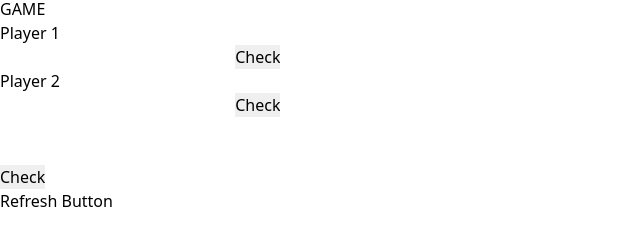
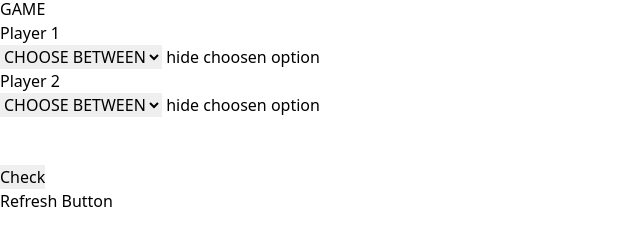
Before and after one commit to Carrosen/rock_paper_scissors, a website: page src/index.html in a window 1280 px wide. Shown: the part 227-472 px from the top of the page, without its empty margins (0-640 px from the left). Drawn offline with nearby package versions, Linux system fonts and the light colour scheme.

Commit message:
adds select option instead of input field, and functions for buttons to hide when option choosen

```diff
--- a/features/application.feature.js
+++ b/features/application.feature.js
@@ -15,9 +15,9 @@ context('Your Description of the test scenario', () => {
   });
 
   it('clicking on the "Check" button', async () => {
-    await browser.fillIn("input[id='value1']", { with: "rock" })
+    await browser.fillIn("select[id='value1']", { with: "rock" })
     await browser.clickOnButton("#button1")
-    await browser.fillIn("input[id='value2']", { with: "rock" })
+    await browser.fillIn("select[id='value2']", { with: "rock" })
     await browser.clickOnButton("#button2")
     await browser.clickOnButton("#button3")
     let content = await browser.getContent("[id='display_answer']")
--- a/src/index.html
+++ b/src/index.html
@@ -14,15 +14,35 @@
 
     <div>
         <p>Player 1</p>
-        <input type="text" id="value1">
-        <input type="submit" value="Check" id="button1">
+            <select id="value1">
+                <option value="Choose">CHOOSE BETWEEN</option>
+                <option value="rock">rock</option>
+                <option value="paper">paper</option>
+                <option value="scissors">scissors</option>
+            </select>
+
+        <button onClick="hide1()" id="button1">hide choosen option</button>
+
+
     </div>
 
     <div>
         <p>Player 2</p>
-        <input type="text" id="value2">
-        <input type="submit" value="Check" id="button2">
+            <select id="value2">
+                <option value="Choose">CHOOSE BETWEEN</option>
+                <option value="rock">rock</option>
+                <option value="paper">paper</option>
+                <option value="scissors">scissors</option>
+            </select>
+
+        <button onClick="hide2()" id="button2">hide choosen option</button>
+
     </div><br></br>
+
+
+
+
+
 
     <div id="display_answer">
     <input type="submit" value="Check" id="button3">
@@ -30,10 +50,9 @@
 
 
 
-    <button type="submit"  onClick="refreshPage()">Refresh Button</button>
+    <button type="submit" onClick="refreshPage()">Refresh Button</button>
 
 
-</body>
 
     <script src="./js/game.js"></script>
     <script>
@@ -53,6 +72,16 @@
             window.location.reload();
         }
 
+        hide1 = () => {
+            document.getElementById('value1').style.visibility ="hidden";
+        }
+
+        hide2 = () => {
+            document.getElementById('value2').style.visibility ="hidden";
+        }
+
     </script>
 
+</body>
+
 </html>
```
Lines whose indentation alone changed are shown as unchanged.
